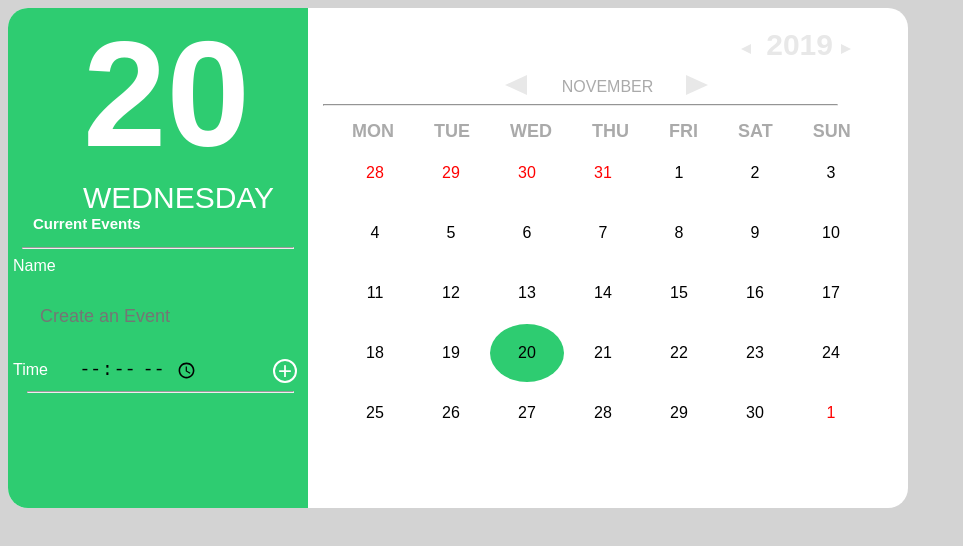
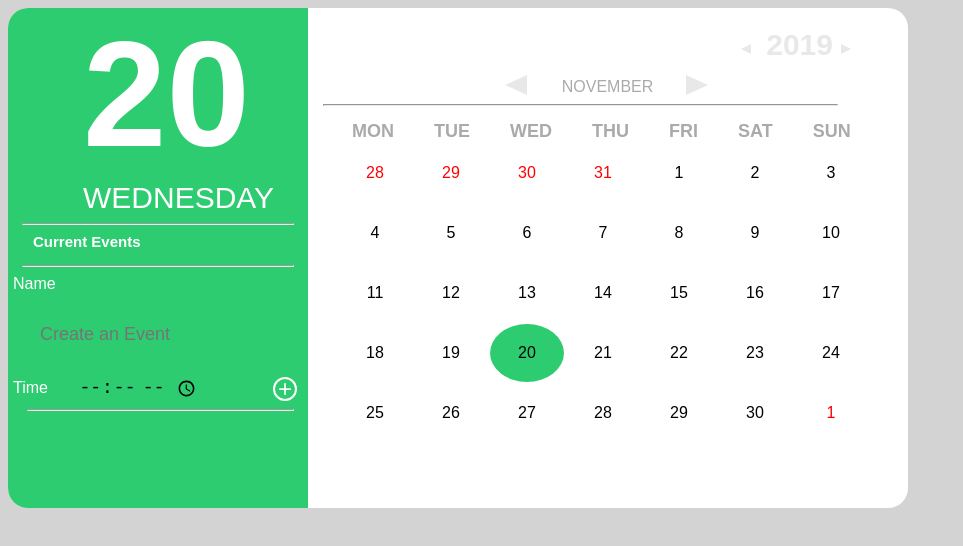
Before and after one commit to sqwezzy/EventPlaner, a plain HTML site: page index.html in a window 1280 px wide. Shown: the whole page, without its empty margins (0-963 px from the left). Drawn offline with Linux system fonts and the light colour scheme; no server answers.

Commit message:
change index

```diff
--- a/index.html
+++ b/index.html
@@ -46,6 +46,7 @@
       <div class="num-date" id="dateDayNow"></div>
       <!--num-date -->
       <div class="day" id="nameDay"></div>
+      <hr class="event-line">
       <!--day -->
       <div class="current-events"><b>Current Events</b>
         <br />
```
